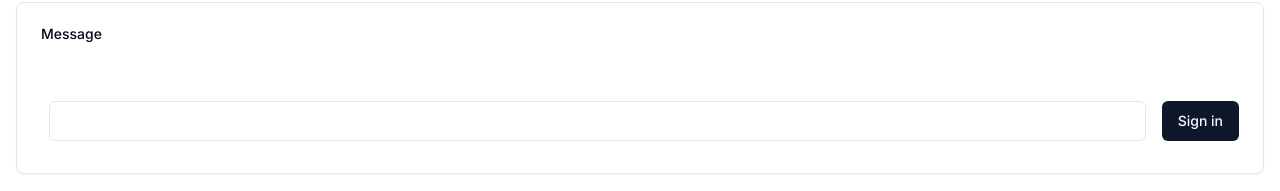
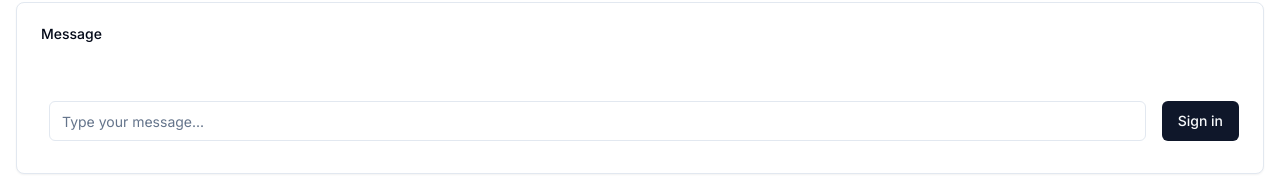
Before and after one commit to GUNGODD/portfolio-igirish, a Next.js app: page /guestbook in a window 1280 px wide. Shown: the part 222-413 px from the top of the page. Built offline with nearby package versions, Linux system fonts and the light colour scheme.

Commit message:
Kind auth

```diff
--- /dev/null
+++ b/app/api/auth/[kindeAuth]/route.ts
@@ -0,0 +1,2 @@
+import { handleAuth } from "@kinde-oss/kinde-auth-nextjs/server";
+export const GET = handleAuth();
--- a/app/guestbook/page.tsx
+++ b/app/guestbook/page.tsx
@@ -1,8 +1,11 @@
+import { getKindeServerSession } from "@kinde-oss/kinde-auth-nextjs/server";
 import { Button } from "@/components/ui/button";
 import { Card } from "@/components/ui/card";
 import { CardHeader } from "@/components/ui/card";
 import { Input } from "@/components/ui/input";
 import { Label } from "@/components/ui/label";
+import { RegisterLink } from "@kinde-oss/kinde-auth-nextjs";
+
 export default function GuestbookPage() {
   return (
     <>
@@ -25,7 +28,7 @@ mx-auto"
             className="flex flex-row gap-4 m-4 p-4
             md-5 pr-2"
           >
-            <Input type="text" />
+            <Input type="text" placeholder="Type your message..." />
             <Button>Sign in </Button>
           </div>
         </Card>
@@ -33,3 +36,20 @@ mx-auto"
     </>
   );
 }
+
+async function GuestBookFrom() {
+  const { getUser } = getKindeServerSession();
+  const user = await getUser();
+
+  if (user) {
+    return <Form />;
+  }
+  return (
+    <div className="flex justify-between gap-4 flex-col md:flex-row">
+      <Input type="text" placeholder="Your Message... " />
+      <RegisterLink>
+        <Button className="w-full">Sign for free</Button>
+      </RegisterLink>
+    </div>
+  );
+}
--- a/package.json
+++ b/package.json
@@ -9,6 +9,7 @@
     "lint": "next lint"
   },
   "dependencies": {
+    "@kinde-oss/kinde-auth-nextjs": "^2.2.4",
     "@radix-ui/react-dialog": "^1.0.5",
     "@radix-ui/react-label": "^2.0.2",
     "@radix-ui/react-navigation-menu": "^1.1.4",
```
Also changed, not shown: 2 other files (tests, documents, lock files or other folders).
